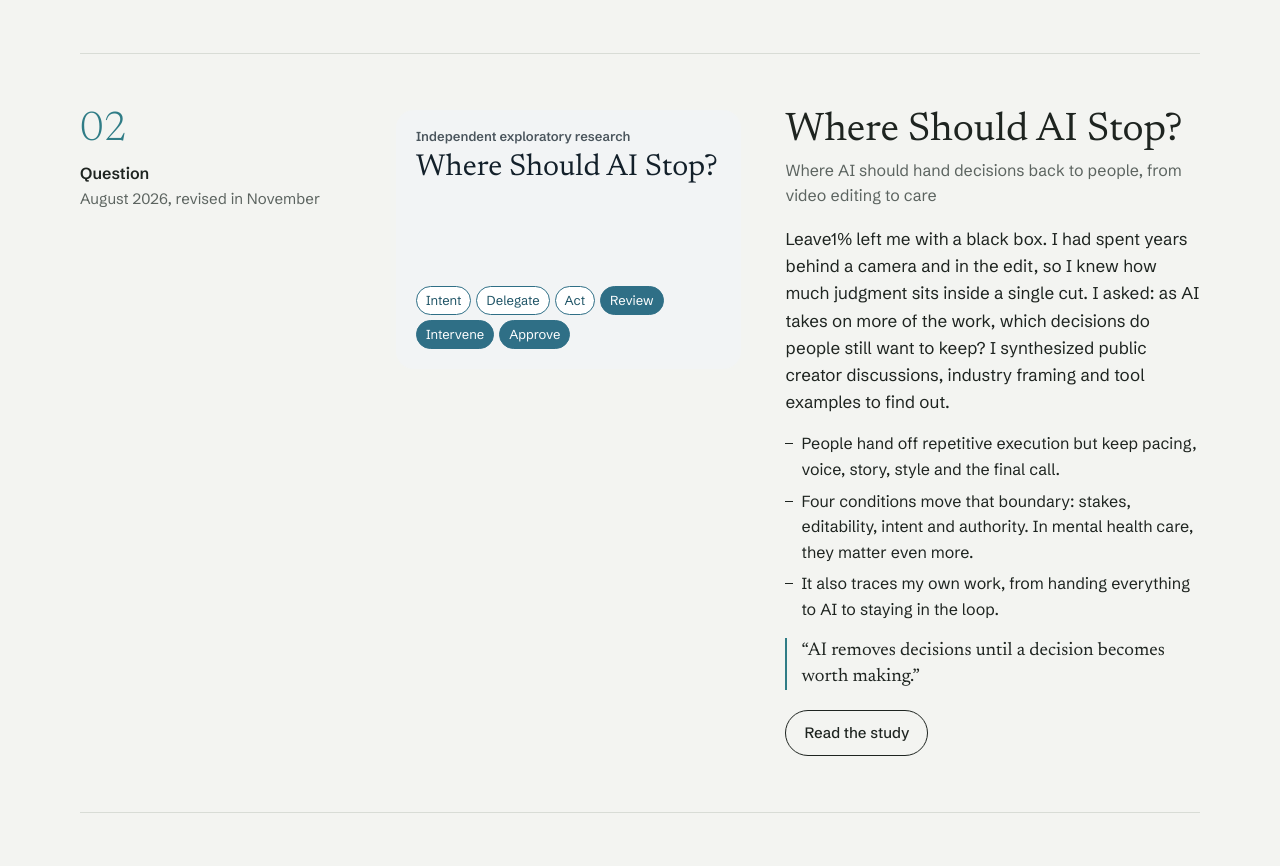
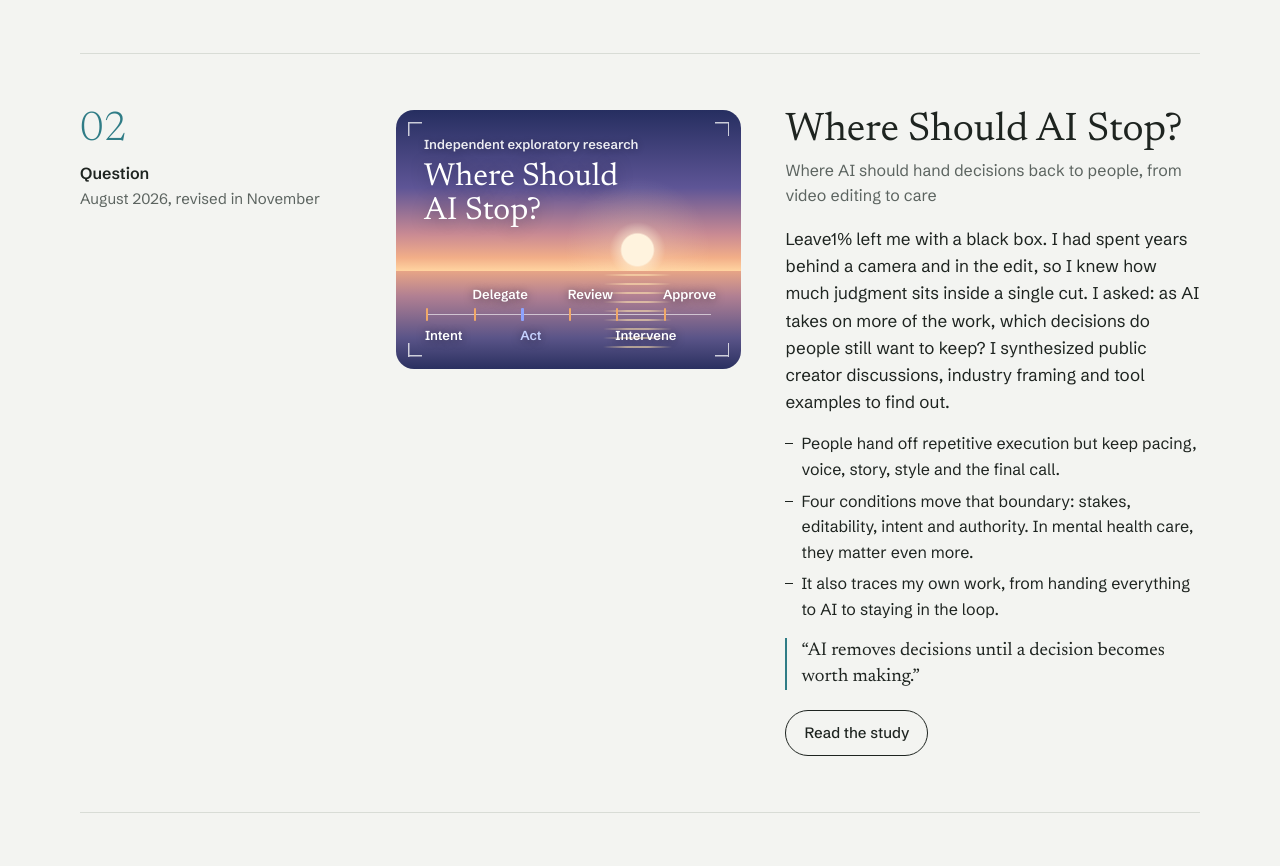
Before and after one commit to tianyuesun/angelasun-forward, a plain HTML site: page index.html in a window 1280 px wide. Shown: the part 1308-2174 px from the top of the page. Drawn offline with Linux system fonts and the light colour scheme.

Commit message:
Add files via upload

```diff
--- a/index.html
+++ b/index.html
@@ -73,11 +73,24 @@ button{font:inherit;color:inherit;background:none;border:0;cursor:pointer}
 .cv1 .big i{font-style:normal;color:inherit}
 .cv1 .tl{font-size:.6875rem;letter-spacing:.22em;color:#6F7A70;line-height:1.7}
 .cv1 .pill{margin-top:6px;padding:7px 22px;border-radius:30px;background:#5E9558;color:#fff;font-weight:600;font-size:.8125rem}
-.cv2{background:#F2F4F5;color:#13202A;justify-content:space-between}
-.cv2 .q{font-family:var(--display);font-size:clamp(1.4rem,2.6vw,1.9rem);line-height:1.08;margin-top:22px}
-.cv2 ol{display:flex;flex-wrap:wrap;gap:5px}
-.cv2 li{padding:3px 9px;border:1px solid #2F6F86;border-radius:20px;font-size:.75rem;color:#1F5466;background:#fff}
-.cv2 li.k{background:#2F6F86;color:#fff}
+.cv2{color:#fff;justify-content:space-between;background:
+ linear-gradient(180deg,transparent 0 62%,#E8A586 62%,#B07F92 72%,#5A5488 88%,#2A3060 100%),
+ radial-gradient(circle at 70% 54%,#FFF3DE 0 5.6%,rgba(255,240,214,.55) 6.2%,rgba(255,226,190,.18) 10%,rgba(255,214,170,0) 26%),
+ linear-gradient(180deg,#262E60 0%,#5E5596 30%,#C98A93 48%,#F2AE88 57%,#FFD3A0 62%)}
+.cv2::before{content:"";position:absolute;left:60%;right:20%;top:63.5%;bottom:6%;background:repeating-linear-gradient(180deg,rgba(255,226,176,.75) 0 2px,transparent 2px 9px);-webkit-mask:linear-gradient(90deg,transparent,#000 35%,#000 65%,transparent);mask:linear-gradient(90deg,transparent,#000 35%,#000 65%,transparent);opacity:.8}
+.cv2::after{content:"";position:absolute;inset:12px;pointer-events:none;background:
+ linear-gradient(#fff,#fff) left top/14px 1.5px no-repeat,linear-gradient(#fff,#fff) left top/1.5px 14px no-repeat,
+ linear-gradient(#fff,#fff) right top/14px 1.5px no-repeat,linear-gradient(#fff,#fff) right top/1.5px 14px no-repeat,
+ linear-gradient(#fff,#fff) left bottom/14px 1.5px no-repeat,linear-gradient(#fff,#fff) left bottom/1.5px 14px no-repeat,
+ linear-gradient(#fff,#fff) right bottom/14px 1.5px no-repeat,linear-gradient(#fff,#fff) right bottom/1.5px 14px no-repeat;opacity:.75}
+.cv2{padding:24px 28px}.cv2 small{top:24px;left:28px;color:#fff;opacity:.9;text-shadow:0 1px 8px rgba(14,19,34,.4)}
+.cv2 .q{position:relative;font-family:var(--display);font-size:clamp(1.5rem,2.7vw,2rem);line-height:1.08;margin-top:26px;text-shadow:0 2px 16px rgba(14,19,34,.35)}
+.cv2 .steps{position:relative;display:grid;grid-template-columns:repeat(6,1fr);border-top:1.5px solid rgba(255,255,255,.6);margin:30px 2px 30px}
+.cv2 .steps li{position:relative;height:0}
+.cv2 .steps li::before{content:"";position:absolute;top:-7px;left:0;width:2px;height:13px;border-radius:1px;background:#F0A868}
+.cv2 .steps li span{position:absolute;left:-1px;top:10px;font-size:.8125rem;font-weight:600;color:#fff;text-shadow:0 1px 8px rgba(14,19,34,.55);white-space:nowrap}
+.cv2 .steps li:nth-child(even) span{top:auto;bottom:10px}
+.cv2 .steps li.ai span{color:#C7D2FF}.cv2 .steps li.ai::before{background:#8DA2FF;width:3px}
 .cv3{background:linear-gradient(180deg,#9fb0ec 0%,#d3bfe8 45%,#f5cbd2 75%,#fde6c6 100%);color:#22193a;justify-content:space-between}
 .cv3 .mo{display:flex;justify-content:space-between;align-items:baseline;margin-top:20px}
 .cv3 .mo span:first-child{font-family:var(--display);font-style:italic;font-weight:400;font-size:clamp(2.4rem,5vw,3.6rem);line-height:1}
@@ -135,7 +148,6 @@ body{font-size:17.5px}
 .cover small{font-size:.8125rem}
 .cv1 .tl{font-size:.75rem}
 .cv1 .pill{font-size:.875rem}
-.cv2 li{font-size:.8125rem}
 .txt .what,.txt .facts{font-size:1rem}
 .txt .story{font-size:1.0625rem}
 .txt .note{font-size:.9375rem}
@@ -194,7 +206,7 @@ footer{font-size:.9375rem}
   <article class="proj" id="wsas" data-n="2">
     <div class="meta"><p class="n">02</p><p class="verb" data-zh="追问边界">Question</p><p class="when" data-zh="2026 年 8 月，11 月修订">August 2026, revised in November</p></div>
     <div class="body">
-      <a class="cover cv2" href="https://where-should-ai-stop.vercel.app/" target="_blank" rel="noopener"><small data-zh="独立探索性研究">Independent exploratory research</small><p class="q" data-zh="人工智能<br>应该止步何处？">Where Should AI&nbsp;Stop?</p><ol aria-label="Handoff stages"><li data-zh="意图">Intent</li><li data-zh="委托">Delegate</li><li data-zh="执行">Act</li><li class="k" data-zh="审阅">Review</li><li class="k" data-zh="介入">Intervene</li><li class="k" data-zh="确认">Approve</li></ol></a>
+      <a class="cover cv2" href="https://where-should-ai-stop.vercel.app/" target="_blank" rel="noopener"><small data-zh="独立探索性研究">Independent exploratory research</small><p class="q" data-zh="人工智能<br>应该止步何处？">Where Should AI&nbsp;Stop?</p><ol class="steps" aria-label="Handoff stages"><li><span data-zh="意图">Intent</span></li><li><span data-zh="委托">Delegate</span></li><li class="ai"><span data-zh="执行">Act</span></li><li><span data-zh="审阅">Review</span></li><li><span data-zh="介入">Intervene</span></li><li><span data-zh="确认">Approve</span></li></ol></a>
       <div class="txt">
         <h2 data-zh="人工智能应该止步何处？">Where Should AI Stop?</h2>
         <p class="what" data-zh="从视频剪辑到心理照护，追问 AI 该在哪里把决定交还给人">Where AI should hand decisions back to people, from video editing to care</p>
```
